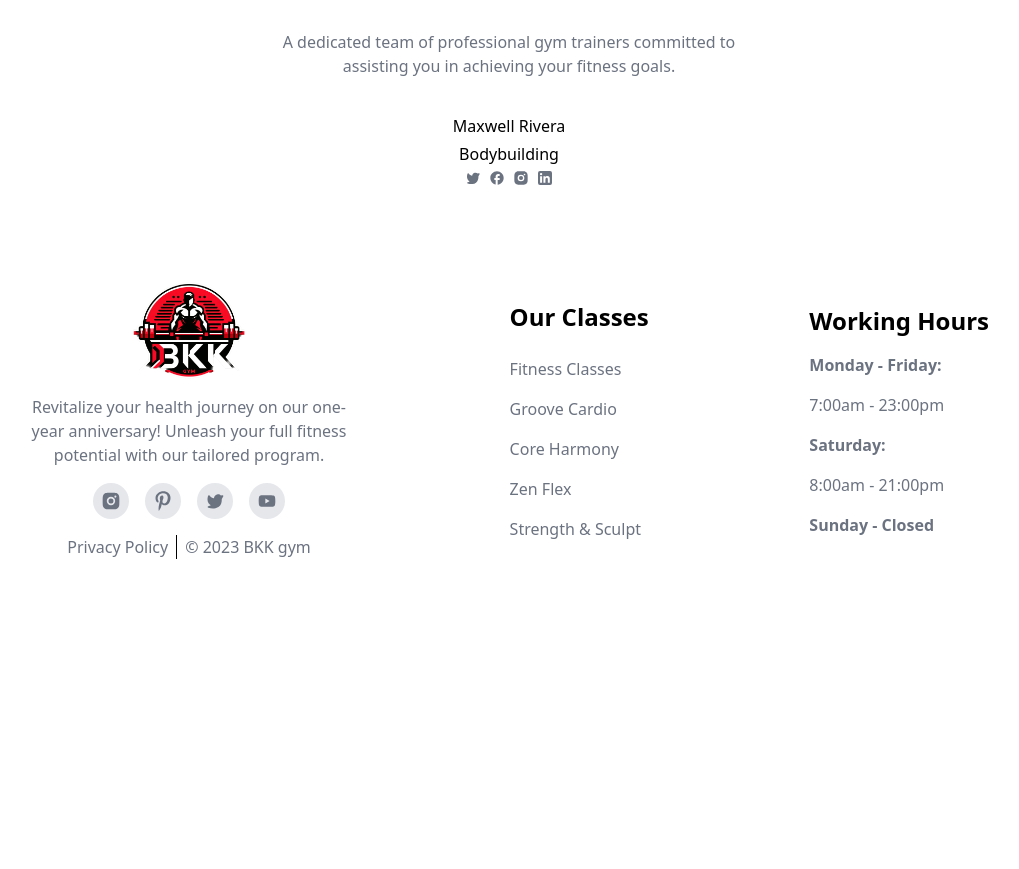
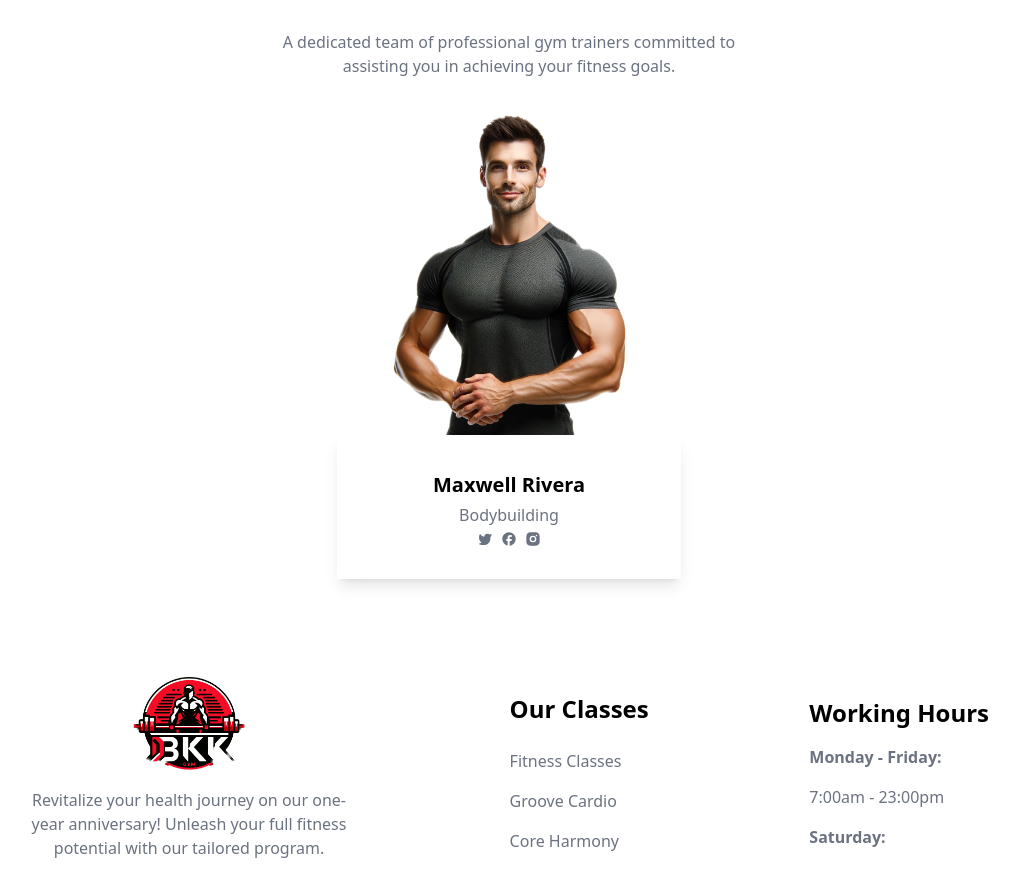
Before and after one commit to OnigiriKing/new-project, a React (Create React App) app: page / in a window 1280 px wide. Shown: the part 3654-4523 px from the top of the page, without its empty margins (131-1150 px from the left). Before the commit the page ends 4277 px from the top, so only its background shows below. Built offline with nearby package versions, Linux system fonts and the light colour scheme.

Commit message:
Trainers style update

```diff
--- a/src/components/homeComp/Home.Trainers/Trainers.jsx
+++ b/src/components/homeComp/Home.Trainers/Trainers.jsx
@@ -1,5 +1,6 @@
 import redBrush from "../img/redBrush.png";
 import allSvg from "svg/allSvg";
+import trainer1 from "utils/img/trainer/trainer1.png";
 
 export default function Trainers() {
   return (
@@ -15,11 +16,14 @@ export default function Trainers() {
           you in achieving your fitness goals.
         </p>
         <div class="grid justify-center">
-          <img></img>
-          <div class="flex flex-col gap-1">
+          <div class="flex justify-center">
+            <img class="w-[15rem]" src={trainer1}></img>
             <div></div>
-            <h4>Maxwell Rivera</h4>
-            <p>Bodybuilding</p>
+          </div>
+          <div class="flex flex-col gap-1 py-[2rem] px-[6rem] shadow-lg">
+            <div></div>
+            <h4 class="text-xl font-bold">Maxwell Rivera</h4>
+            <p class="text-gray-500">Bodybuilding</p>
             <div class="flex justify-center gap-2 text-gray-500">
               <div class="hover:text-red-600 duration-[.4s] cursor-pointer">
                 {allSvg(16).twitter}
@@ -30,9 +34,6 @@ export default function Trainers() {
               <div class="hover:text-red-600 duration-[.4s] cursor-pointer">
                 {allSvg(16).inst}
               </div>
-              <div class="hover:text-red-600 duration-[.4s] cursor-pointer">
-                {allSvg(16).linkedin}
-              </div>
             </div>
           </div>
         </div>
```
Also changed, not shown: src/dist/style.css, src/utils/img/trainer/trainer1.png (added).
